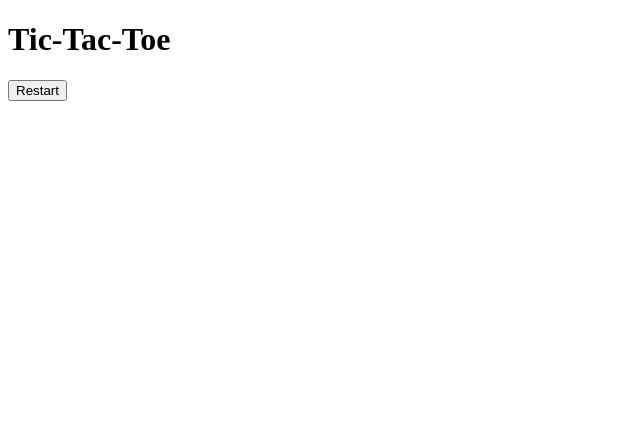
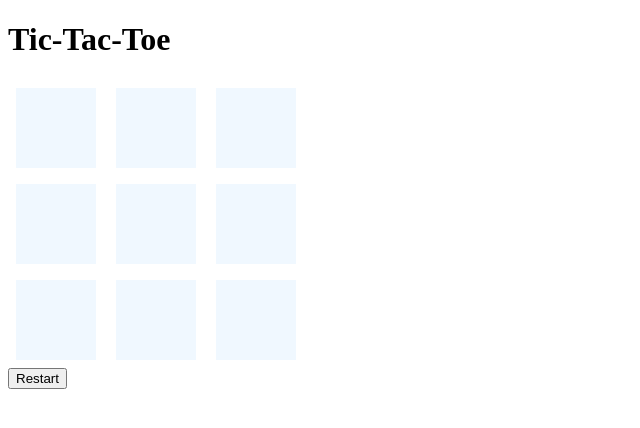
Before and after one commit to RiverPlace/tic-tac-toe, a plain HTML site: page index.html in a window 1280 px wide. Shown: the whole page, without its empty margins (0-640 px from the left). Drawn offline with Linux system fonts and the light colour scheme.

Commit message:
Added initial gameboard styling

```diff
--- a/index.html
+++ b/index.html
@@ -26,7 +26,6 @@
                 <div class="field" data-index="6"></div>
                 <div class="field" data-index="7"></div>
                 <div class="field" data-index="8"></div>
-                <div class="field" data-index="9"></div>
             </div>
         </div>
         <div class="options-container">
--- a/styles.css
+++ b/styles.css
@@ -0,0 +1,12 @@
+.gameboard {
+    display: grid;
+    grid-template-columns: repeat(3, 1fr);
+    width: 300px;
+}
+
+.field {
+    width: 80px;
+    height: 80px;
+    background-color: aliceblue;
+    margin: 8px;
+}
```
